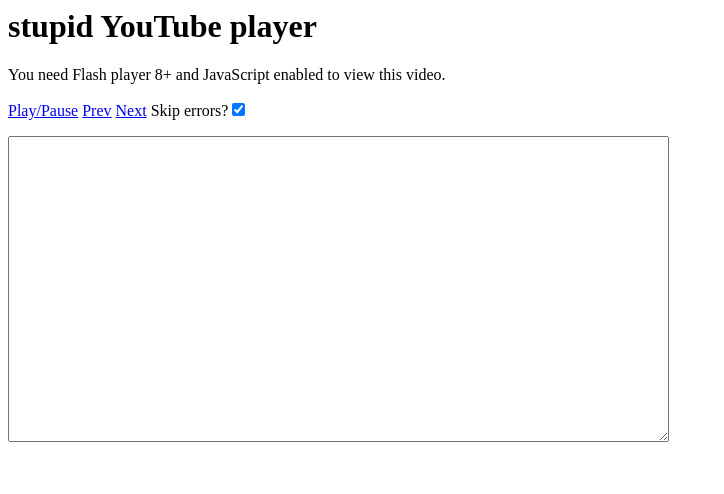
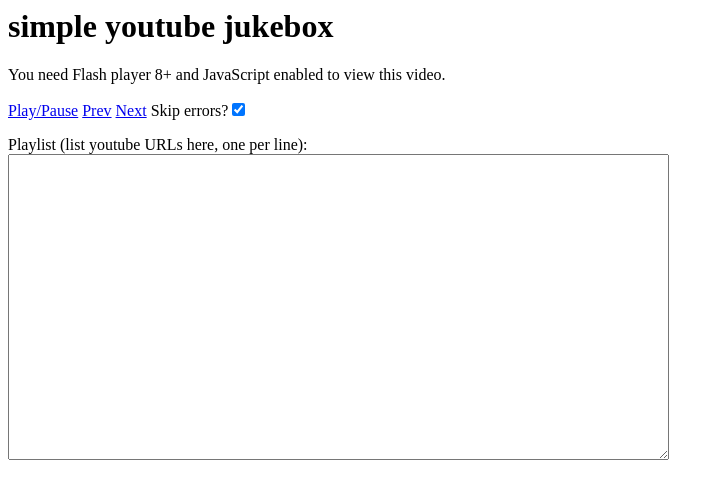
Before and after one commit to kevinr/ytjukebox, a plain HTML site: page index.html in a window 1280 px wide. Shown: the whole page, without its empty margins (0-724 px from the left). Drawn offline with Linux system fonts and the light colour scheme.

Commit message:
name change, playlist textarea label

```diff
--- a/index.html
+++ b/index.html
@@ -1,9 +1,9 @@
 <html>
 <head>
-    <title>stupid youtube player</title>
+    <title>simple youtube jukebox</title>
 </head>
 <body>
-  <h1>stupid YouTube player</h1>
+  <h1>simple youtube jukebox</h1>
 
   <script type="text/javascript" src="swfobject/swfobject.js"></script>
   <div id="ytapiplayer">
@@ -16,7 +16,6 @@
 
     var params = { allowScriptAccess: "always" };
     var atts = { id: "myytplayer" };
-    // there must be a way to include this without a video, but FIIK how
     swfobject.embedSWF("http://www.youtube.com/apiplayer?enablejsapi=1&version=3",
                        "ytapiplayer", "425", "356", "8", null, null, params, atts);
 
@@ -149,6 +148,7 @@
   <p id="urlbox" style="background-color: #ff9;"></p>
 
   <form id="playlist_form">
+    <label for="playlist">Playlist (list youtube URLs here, one per line):</label><br />
     <textarea id="playlist" rows="20" cols="80"></textarea>
 <!--    // sample URLs
 http://www.youtube.com/v/BTruv-lVoLk?version=3&amp;hl=en_US
```
